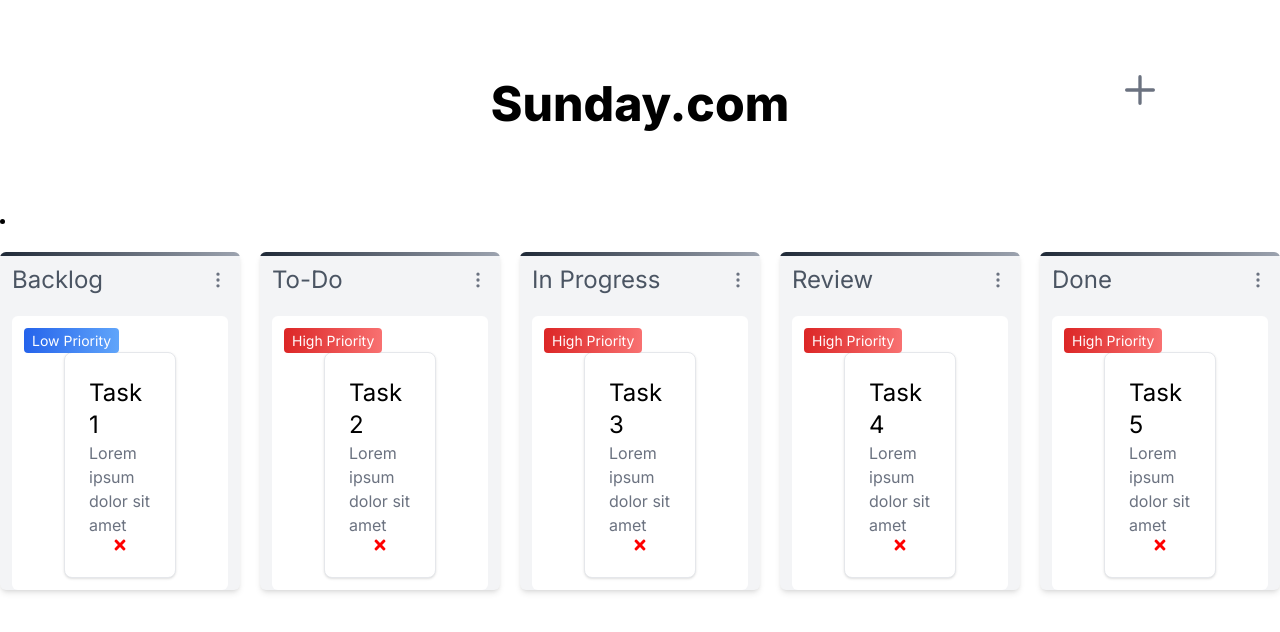
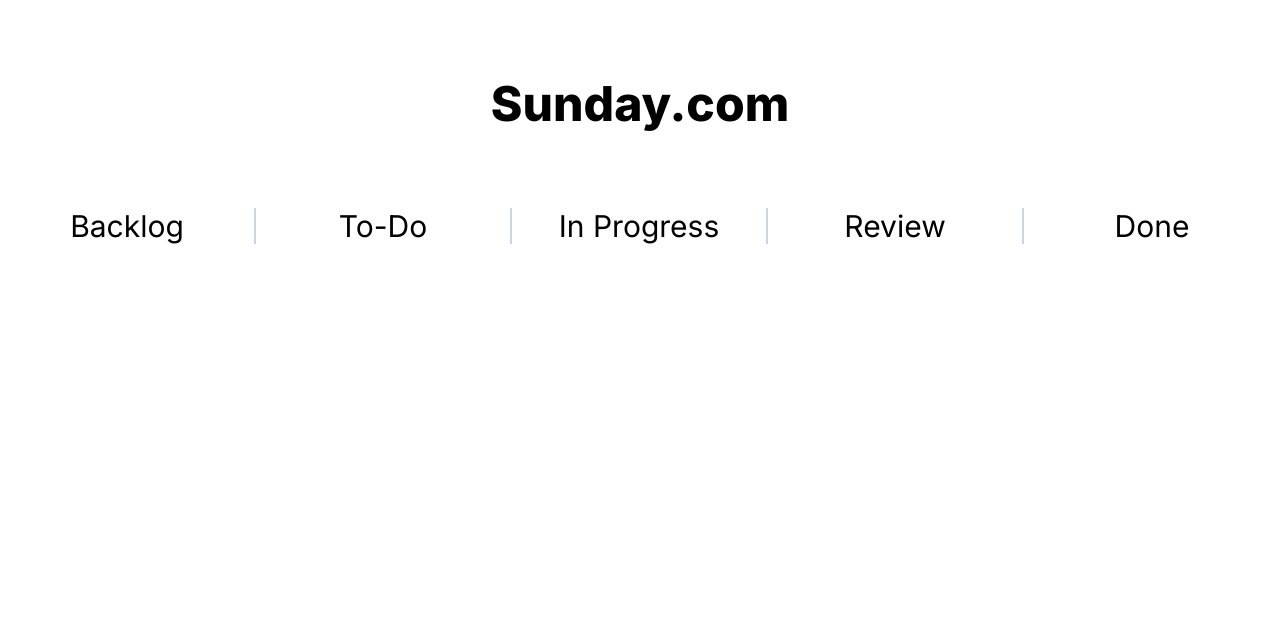
Before and after one commit to Vman384/Agile-Website, a Next.js app: page /ScrumBoard in a window 1280 px wide. Shown: the top 632 px of the page. Built offline with nearby package versions, Linux system fonts and the light colour scheme.

Commit message:
Revert "Scrum board dnd"

```diff
--- a/src/app/ScrumBoard/Data/board-data.json
+++ /dev/null
@@ -1,59 +0,0 @@
-[
-  {
-
-    "name" : "Backlog",
-    "items": [
-      {
-      "id": 1,
-      "priority":0,
-      "text": "Task 1",
-      "description": "Lorem ipsum dolor sit amet"
-    }
-
-    ]
-  },
-  {
-    "name" : "To-Do",
-    "items": [
-      {
-      "id": 2,
-      "text": "Task 2",
-      "description": "Lorem ipsum dolor sit amet"
-    }
-
-    ]
-  },
-  {
-    "name" : "In Progress",
-    "items": [
-      {
-      "id": 3,
-      "text": "Task 3",
-      "description": "Lorem ipsum dolor sit amet"
-    }
-
-    ]
-  },
-  {
-    "name" : "Review",
-    "items": [
-      {
-      "id": 4,
-      "text": "Task 4",
-      "description": "Lorem ipsum dolor sit amet"
-    }
-
-    ]
-  },
-  {
-    "name" : "Done",
-    "items": [
-      {
-      "id": 5,
-      "text": "Task 5",
-      "description": "Lorem ipsum dolor sit amet"
-    }
-
-    ]
-  }
-]
--- a/src/app/ScrumBoard/components/TaskCard.js
+++ /dev/null
@@ -1,49 +0,0 @@
-import CardButton from "./TaskCardButton";
-import {DragDropContext, Draggable, Droppable} from 'react-beautiful-dnd';
-
-
-const TaskCard = (props) => {
-    const { data, index } = props;
-
-    if (!data || !data.text) {
-      return null; // Handle the case where data is undefined or does not have a text property
-    }
-
-    return (
-    <Draggable index={index} draggableId={data.id.toString()}>
-      {(provided) => (
-        <div
-          ref={provided.innerRef}
-          {...provided.draggableProps}
-          {...provided.dragHandleProps}
-          className="bg-white rounded-md p-3 m-3 mt-0 last:mb-0"
-        >
-          <label
-            className={`bg-gradient-to-r
-              px-2 py-1 rounded text-white text-sm
-              ${
-                data.priority === 0
-                  ? "from-blue-600 to-blue-400"
-                  : data.priority === 1
-                  ? "from-green-600 to-green-400"
-                  : "from-red-600 to-red-400"
-              }
-              `}
-          >
-            {data.priority === 0
-              ? "Low Priority"
-              : data.priority === 1
-              ? "Medium Priority"
-              : "High Priority"}
-          </label>
-      <div className="block w-100 mx-10 h-fit m-auto p-6 bg-white border border-gray-200 rounded-lg shadow hover:bg-gray-100 dark:bg-gray-800 dark:border-gray-700 dark:hover:bg-gray-700">
-        <h2 className="text-2xl flex m-auto dark:text-white">{data.text}</h2>
-        <p className="m-auto text-gray-500 dark:text-gray-400">{data.description}</p>
-        <CardButton card={data} />
-      </div>
-      </div>
-      )}
-     </Draggable>
-)
-            }
-export default TaskCard;
--- a/src/app/ScrumBoard/components/TaskCardButton.tsx
+++ /dev/null
@@ -1,13 +0,0 @@
-import Link from 'next/link'
-import CardButtonProps from '../../../../interfaces/menu';
-import { FaTimes } from 'react-icons/fa'
-
-const TaskCardButton: React.FunctionComponent<CardButtonProps> = ({ card }) => {
-    return (
-        <h3 style={{ display: 'flex', justifyContent: 'center', alignItems: 'center' }}> <FaTimes style={{color: 'red', cursor: 'pointer'}}/>
-         </h3>
-    )
-
-}
-
-export default TaskCardButton
--- a/src/app/ScrumBoard/page.tsx
+++ b/src/app/ScrumBoard/page.tsx
@@ -1,152 +1,30 @@
 "use client"
-import { Card } from "react-bootstrap";
-import IPageProps from "../../../interfaces/page";
-import TaskCard from "../ScrumBoard/components/TaskCard";
-import { useState, useEffect } from 'react'
-import {DragDropContext, Draggable, Droppable} from 'react-beautiful-dnd';
-import BoardData from "./data/board-data.json";
-import {
-    ChevronDownIcon,
-    PlusIcon,
-    DotsVerticalIcon,
-    PlusCircleIcon,
-  } from "@heroicons/react/outline";
+import IPageProps from '../../../interfaces/page';
 
-  function createGuidId() {
-    return 'xxxxxxxx-xxxx-4xxx-yxxx-xxxxxxxxxxxx'.replace(/[xy]/g, function(c) {
-      var r = Math.random() * 16 | 0, v = c == 'x' ? r : (r & 0x3 | 0x8);
-      return v.toString(16);
-    });
-  }
-
-  export default function Home() {
-    const [ready, setReady] = useState(false);
-    const [boardData, setBoardData] = useState(BoardData);
-    const [showForm, setShowForm] = useState(false);
-    const [selectedBoard, setSelectedBoard] = useState(0);
-
-    useEffect(() => {
-      if (process.browser) {
-        setReady(true);
-      }
-    }, []);
-
-    const onDragEnd = (re) => {
-      if (!re.destination) return;
-      let newBoardData = boardData;
-      var dragItem =
-        newBoardData[parseInt(re.source.droppableId)].items[re.source.index];
-      newBoardData[parseInt(re.source.droppableId)].items.splice(
-        re.source.index,
-        1
-      );
-      newBoardData[parseInt(re.destination.droppableId)].items.splice(
-        re.destination.index,
-        0,
-        dragItem
-      );
-      setBoardData(newBoardData);
-    };
-
-    const onTextAreaKeyPress = (e) => {
-      if(e.keyCode === 13) //Enter
-      {
-        const val = e.target.value;
-        if(val.length === 0) {
-          setShowForm(false);
-        }
-        else {
-          const boardId = e.target.attributes['data-id'].value;
-          const item = {
-            id: createGuidId(),
-            title: val,
-            priority: 0,
-            chat:0,
-            attachment: 0,
-            assignees: []
-          }
-          let newBoardData = boardData;
-          newBoardData[boardId].items.push(item);
-          setBoardData(newBoardData);
-          setShowForm(false);
-          e.target.value = '';
-        }
-      }
-    }
-
-
-
-
-
+const ScrumBoard: React.FunctionComponent<IPageProps> = props => {
 
     return (
         <div>
+            <div className='my-20 flex text-5xl font-extrabold justify-center items-center'>Sunday.com</div>
+            <div className='grid grid-cols-5'>
+                <div className="flex justify-center border-r-2 border-slate-300">
+                    <h2 className="text-3xl">Backlog</h2>
+                </div>
+                <div className="flex justify-center border-r-2 border-slate-300">
+                    <h2 className="text-3xl">To-Do</h2>
+                </div>
+                <div className="flex justify-center border-r-2 border-slate-300">
+                    <h2 className="text-3xl">In Progress</h2>
+                </div>
+                <div className="flex justify-center border-r-2 border-slate-300">
+                    <h2 className="text-3xl">Review</h2>
+                </div>
+                <div className="flex justify-center">
+                    <h2 className="text-3xl">Done</h2>
+                </div>
+            </div>
+        </div>
+    )
+}
 
-            <div className='my-20 flex text-5xl font-extrabold justify-center items-center'>Sunday.com</div>
-            <li>
-              <button
-                className="flex items-center w-20 h-20 border-gray-500 justify-center
-                rounded-full"
-                style={{ position: 'absolute', top: '50px', right: '100px' }}
-              >
-                <PlusIcon className="w-10 h-10 text-gray-500" />
-              </button>
-            </li>
-            <div>
-        </div>
-        {ready && (
-            <DragDropContext onDragEnd={onDragEnd}>
-              <div className="grid grid-cols-5 gap-5 my-5">
-                {boardData.map((board, bIndex) => {
-                  return (
-                    <div key={board.name}>
-                      <Droppable droppableId={bIndex.toString()}>
-                        {(provided, snapshot) => (
-                          <div
-                            {...provided.droppableProps}
-                            ref={provided.innerRef}
-                          >
-                            <div
-                              className={`bg-gray-100 rounded-md shadow-md
-                              flex flex-col relative overflow-hidden
-                              ${snapshot.isDraggingOver && "bg-gray-800"}`}
-                            >
-                              <span
-                                className="w-full h-1 bg-gradient-to-r from-gray-800 to-gray-400
-                            absolute inset-x-0 top-0"
-                              ></span>
-                              <h4 className=" p-3 flex justify-between items-center mb-2">
-                                <span className="text-2xl text-gray-600">
-                                  {board.name}
-                                </span>
-                                <DotsVerticalIcon className="w-5 h-5 text-gray-500" />
-                              </h4>
-
-                              <div className="overflow-y-auto overflow-x-hidden h-auto"
-                              style={{maxHeight:'calc(100vh - 290px)'}}>
-                                {board.items.length > 0 &&
-                                  board.items.map((item, iIndex) => {
-                                    return (
-                                      <TaskCard
-                                        key={item.id}
-                                        data={item}
-                                        index={iIndex}
-                                        className="m-3"
-                                      />
-                                    );
-                                  })}
-                                {provided.placeholder}
-                              </div>
-                            </div>
-                          </div>
-                        )}
-                      </Droppable>
-                    </div>
-                  );
-                })}
-              </div>
-            </DragDropContext>
-          )}
-        </div>
-    );
-  }
+export default ScrumBoard;
--- a/src/app/globals.css
+++ b/src/app/globals.css
@@ -1,28 +1,6 @@
 @tailwind base;
 @tailwind components;
 @tailwind utilities;
-
-/* Add this to your CSS file */
-.columns-container {
-  display: flex;
-  justify-content: center;
-  gap: 20px;
-  margin-top: 20px;
-}
-
-.column {
-  width: 200px;
-  border: 1px solid #ccc;
-  padding: 10px;
-  border-radius: 8px;
-}
-
-.column-title {
-  font-size: 18px;
-  font-weight: bold;
-  margin-bottom: 10px;
-}
-
 
 /* :root {
   --foreground-rgb: 0, 0, 0;
--- a/src/app/index.tsx
+++ b/src/app/index.tsx
@@ -4,9 +4,14 @@
 import Application from './applications';
 import reportWebVitals from './reportWebvitals';
 
-export default function Home() {
-  return <Application />;
-}
+ReactDOM.render(
+  <React.StrictMode>
+    <BrowserRouter>
+      <Application />
+    </BrowserRouter>
+  </React.StrictMode>,
+  document.getElementById('root')
+);
 
 // If you want to start measuring performance in your app, pass a function
 // to log results (for example: reportWebVitals(console.log))
```
Also changed, not shown: package.json (+0 -8 lines), src/app/styles/Scrum-Board.css (deleted), 1 other file (tests, documents, lock files or other folders).
